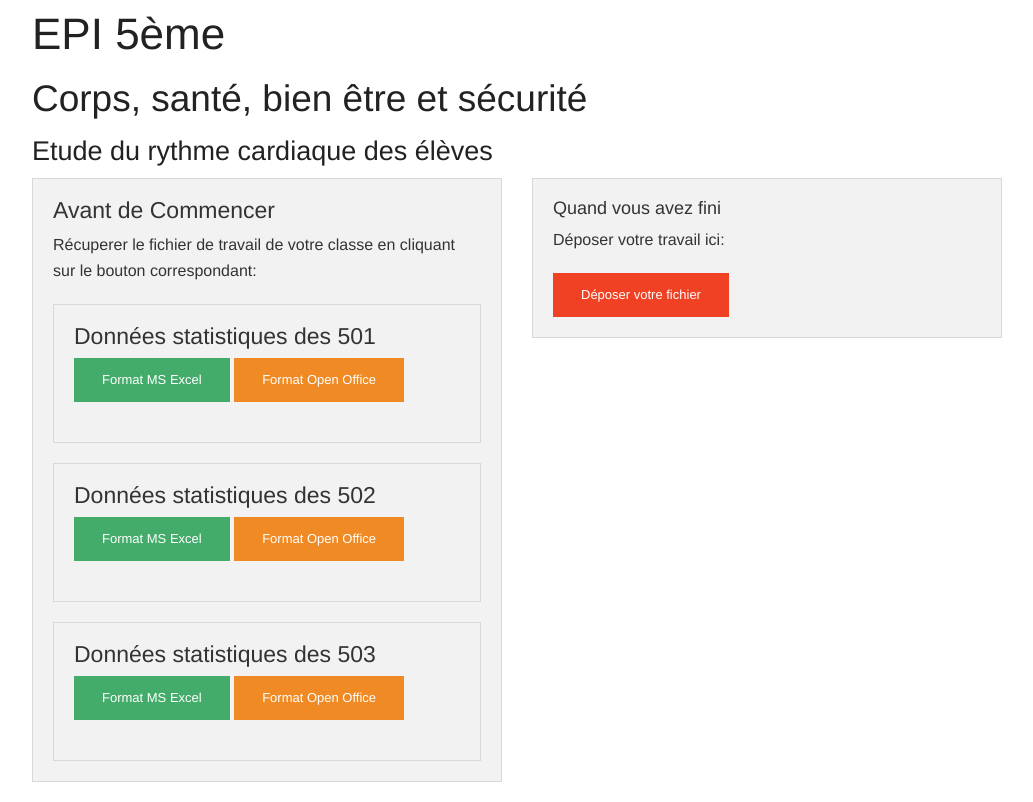
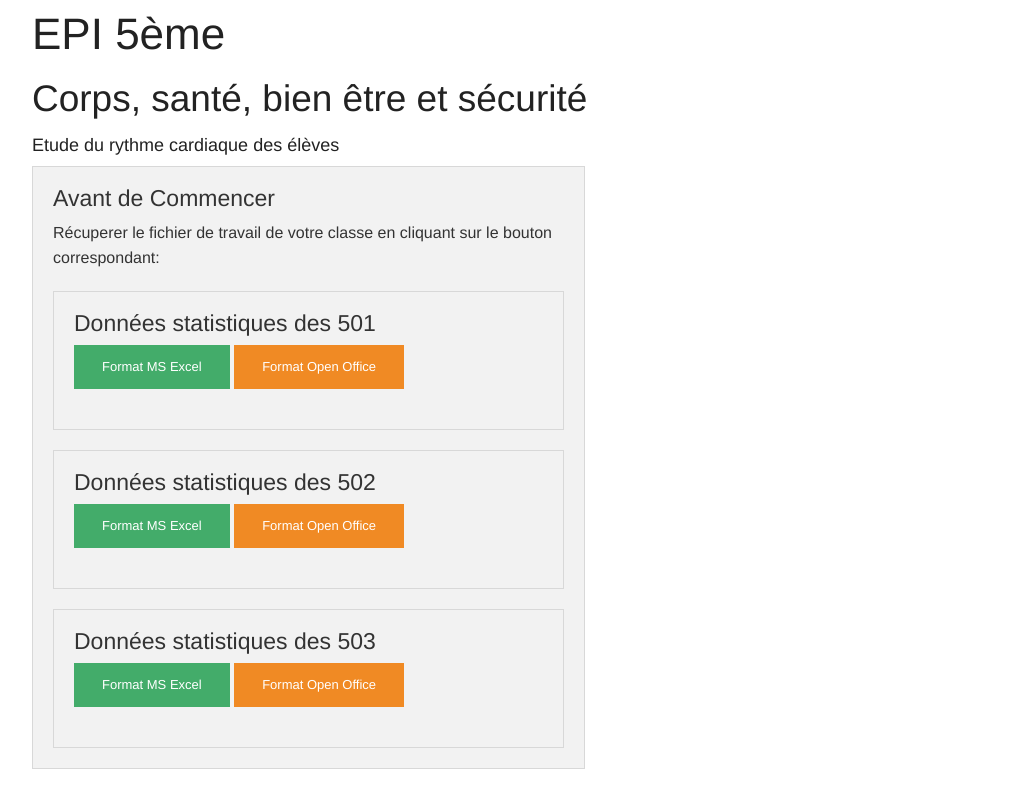
Before and after one commit to xav335/lemirail, a PHP site: page / in a window 1280 px wide. Shown: the whole page, without its empty margins (123-1156 px from the left). After the commit the page ends 769 px from the top, so only its background shows below. Run offline with PHP 8.4, Linux system fonts and the light colour scheme.

Commit message:
sans page upload

```diff
--- a/inc/scripts.php
+++ b/inc/scripts.php
@@ -1,3 +1,8 @@
+
+
+
+
+
     <script src="../js/vendor/jquery.js"></script>
     <script src="../js/foundation.min.js"></script>
     <script>
--- a/index.php
+++ b/index.php
@@ -9,11 +9,11 @@
       <div class="large-12 columns">
         <h1>EPI 5ème</h1>
         <h2>Corps, santé, bien être et sécurité</h2>
-        <h3>Etude du rythme cardiaque des élèves</h3>
+        <h5>Etude du rythme cardiaque des élèves</h5>
       </div>
     </div>
 	<div class="row">
-        <div class="large-6 medium-6 columns">
+        <div class="large-7 medium-7 columns">
             <div class="panel">
               <h4>Avant de Commencer</h4>
               <p>Récuperer le fichier de travail de votre classe en cliquant sur le bouton correspondant:</p>
@@ -36,14 +36,15 @@
                 </div>
             </div>
         </div>
-
+         <!--
          <div class="large-6 medium-6 columns">
             <div class="panel">
               <h5>Quand vous avez fini</h5>
               <p>Déposer votre travail ici:</p>
-              <a href="http://foundation.zurb.com/docs/" class="small alert button">Déposer votre fichier</a>
+              <a href="import.php" class="small alert button">Déposer votre fichier</a>
             </div>
         </div>
+         -->
     </div>
 
 
```
Also changed, not shown: inc/meta.php (line endings or trailing spaces).
